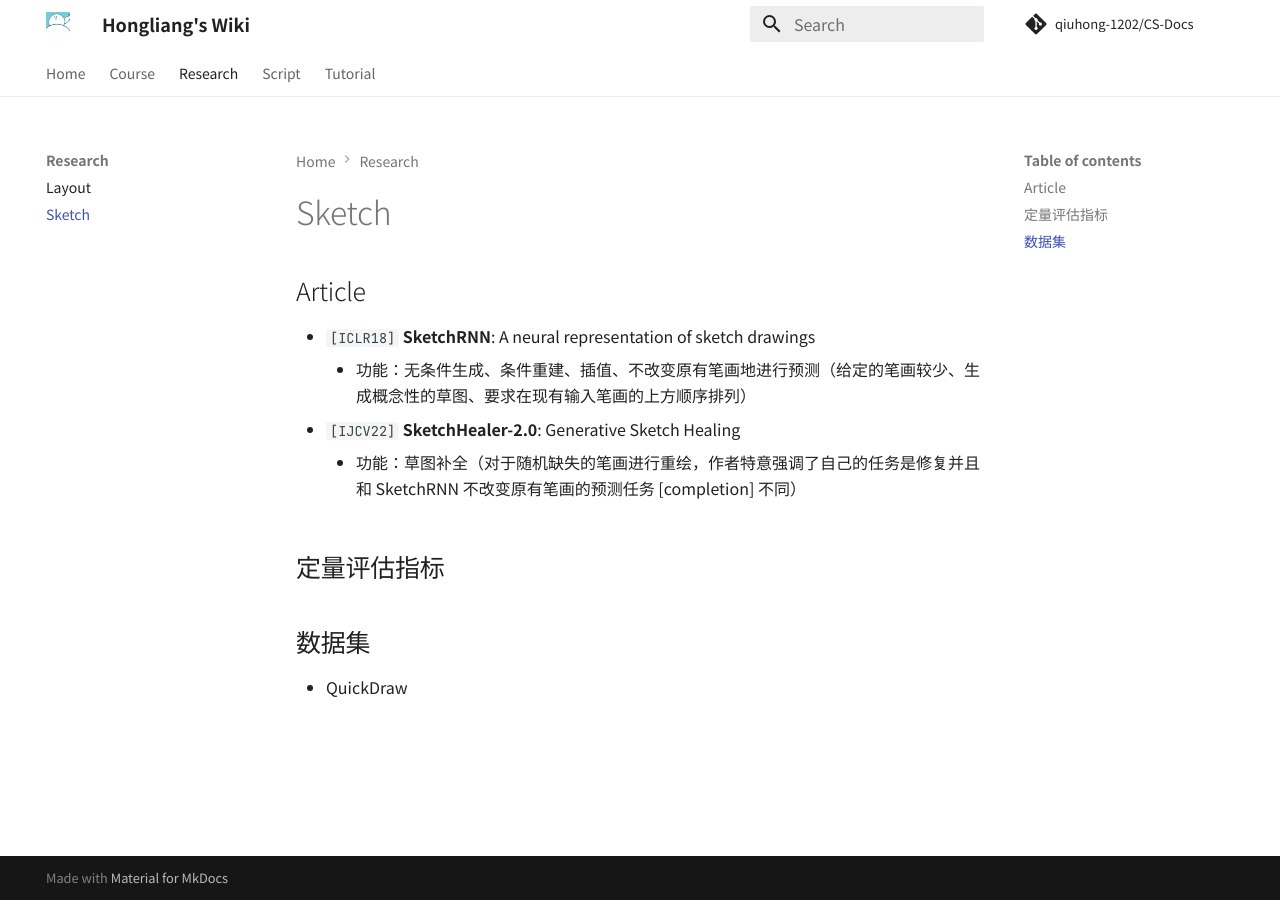
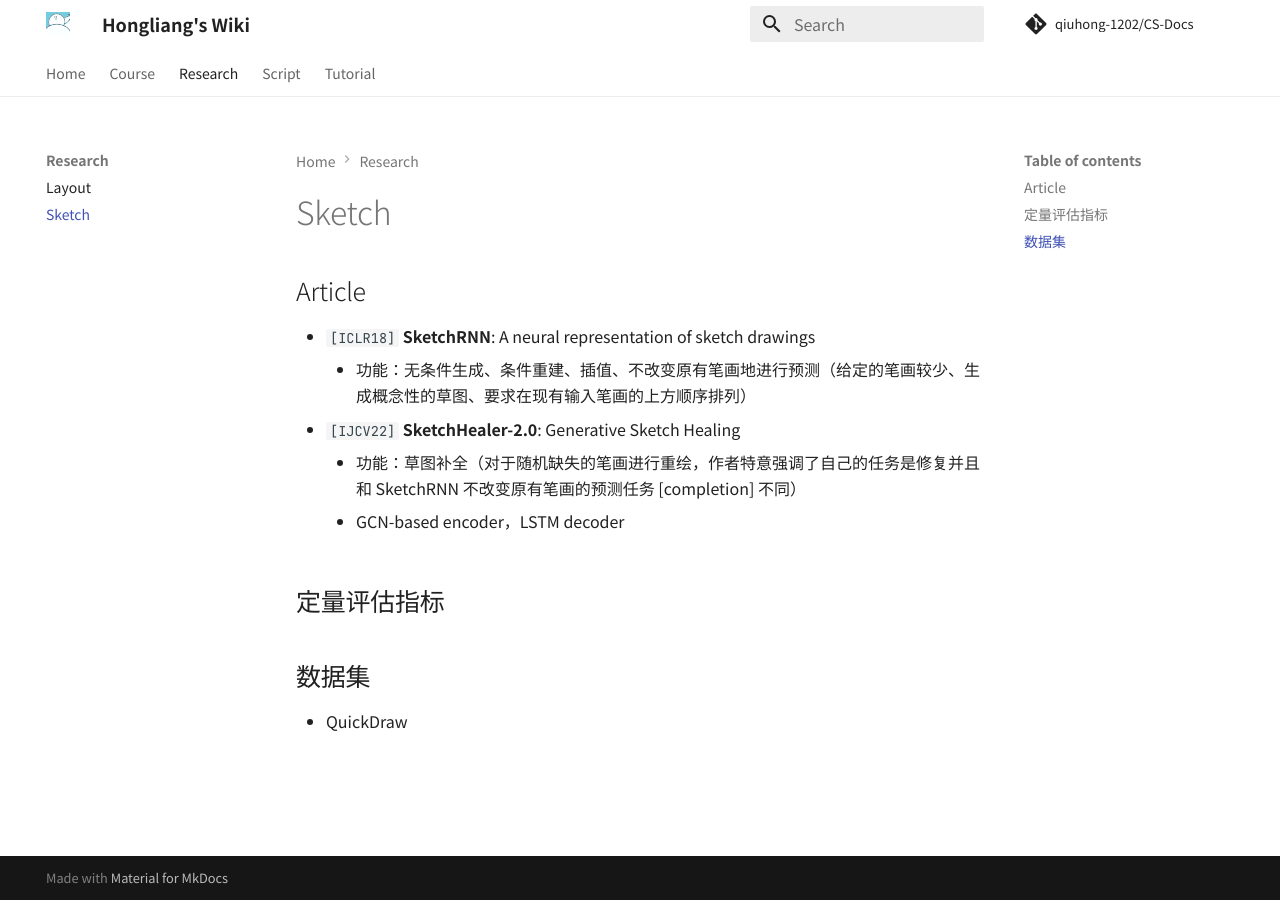
Before and after one commit to QiuHong-1202/CS-Document, an MkDocs documentation site: the page built from docs/Research/Sketch.md, in a window 1280 px wide. Built offline with MkDocs 1.6.1 and Material for MkDocs 9.7.7, drawn with Linux system fonts in a browser that asks for light colours; nearby versions of some CDN libraries; comment, search, counter and statistics services are not loaded.

Commit message:
Update Sketch.md

```diff
--- a/docs/Research/Sketch.md
+++ b/docs/Research/Sketch.md
@@ -4,6 +4,7 @@
   - 功能：无条件生成、条件重建、插值、不改变原有笔画地进行预测（给定的笔画较少、生成概念性的草图、要求在现有输入笔画的上方顺序排列）
 - `[IJCV22]` **SketchHealer-2.0**: Generative Sketch Healing
   - 功能：草图补全（对于随机缺失的笔画进行重绘，作者特意强调了自己的任务是修复并且和 SketchRNN 不改变原有笔画的预测任务 [completion] 不同）
+  - GCN-based encoder，LSTM decoder
 
 
 
```
